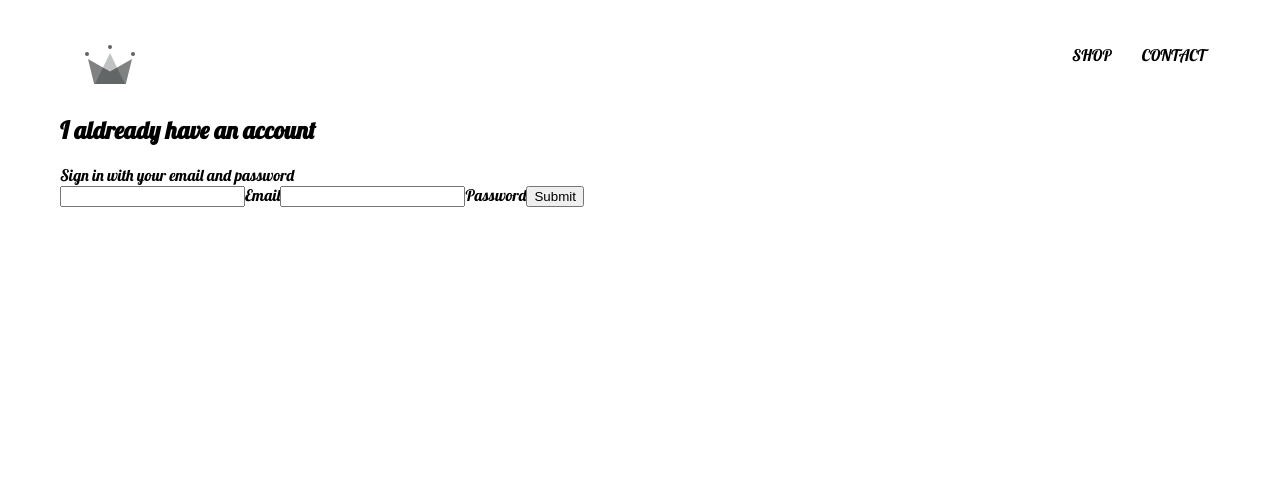
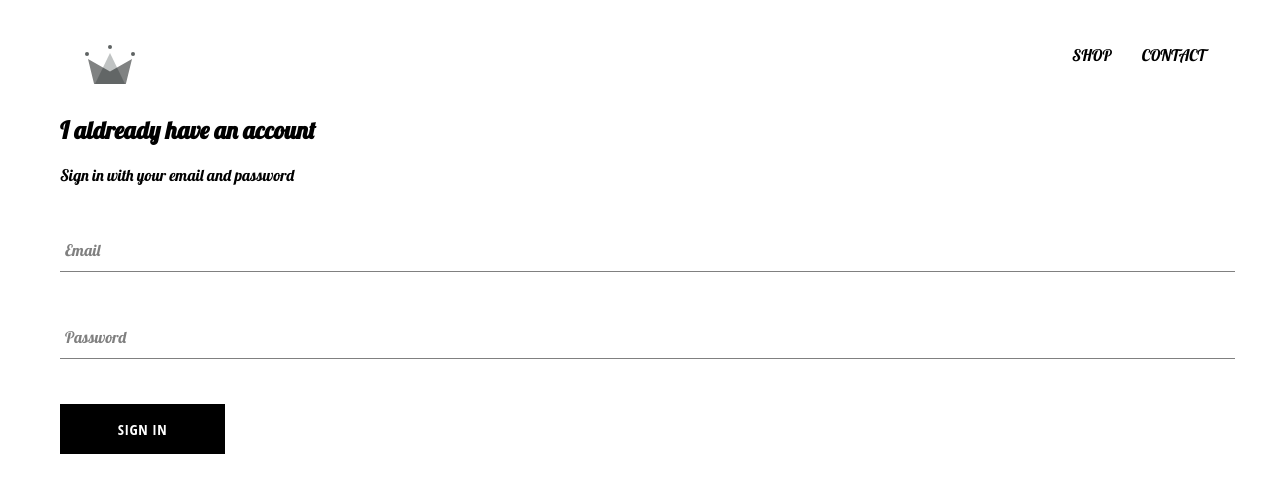
Before and after one commit to hemanth253/Ecommerce-Project-ReactJS, a React (Create React App) app: page /signin in a window 1280 px wide. Shown: the top 492 px of the page. Built offline with nearby package versions, Linux system fonts and the light colour scheme.

Commit message:
Done with SignIn,next FB and SU

```diff
--- /dev/null
+++ b/src/components/custom-button/custom-button.component.jsx
@@ -0,0 +1,13 @@
+import React from "react";
+
+import "./custom-button.styles.scss";
+
+const CustomButton = ({ children, ...otherProps }) => {
+  return (
+    <button className="custom-button" {...otherProps}>
+      {children}
+    </button>
+  );
+};
+
+export default CustomButton;
--- /dev/null
+++ b/src/components/custom-button/custom-button.styles.scss
@@ -0,0 +1,22 @@
+.custom-button {
+  min-width: 165px;
+  width: auto;
+  height: 50px;
+  letter-spacing: 0.5px;
+  line-height: 50px;
+  padding: 0 35px 0 35px;
+  font-size: 15px;
+  background-color: black;
+  color: white;
+  text-transform: uppercase;
+  font-family: 'Open Sans Condensed';
+  font-weight: bolder;
+  border: none;
+  cursor: pointer;
+
+  &:hover {
+    background-color: white;
+    color: black;
+    border: 1px solid black;
+  }
+}
--- a/src/components/form-input/form-input.component.jsx
+++ b/src/components/form-input/form-input.component.jsx
@@ -6,10 +6,7 @@
   return (
     <div>
       <div className="group">
-        <input
-          className="form-input"
-          onChange={handleChange({ ...otherProps })}
-        />
+        <input className="form-input" onChange={handleChange} {...otherProps} />
         {label ? (
           <label
             className={`${
--- a/src/components/form-input/form-input.styles.scss
+++ b/src/components/form-input/form-input.styles.scss
@@ -1,8 +1,6 @@
-// Check this
 $sub-color: grey;
 $main-color: black;
 
-// Check this
 @mixin shrinkLabel {
   top: -14px;
   font-size: 12px;
@@ -31,7 +29,6 @@
     }
 
     &:focus ~ .form-input-label {
-      // Check this
       @include shrinkLabel();
     }
   }
--- a/src/components/menu-item/menu-item.component.jsx
+++ b/src/components/menu-item/menu-item.component.jsx
@@ -5,7 +5,7 @@
 import "./menu-item.styles.scss";
 
 const MenuItem = ({ title, imageUrl, size, linkUrl, match, history }) => {
-  console.log(history);
+  // console.log(history);
   return (
     <div
       className={`${size} menu-item`}
--- a/src/components/sign-in/sign-in.component.jsx
+++ b/src/components/sign-in/sign-in.component.jsx
@@ -1,6 +1,7 @@
 import React from "react";
 
 import FormInput from "../form-input/form-input.component.jsx";
+import CustomButton from "../custom-button/custom-button.component.jsx";
 
 class SignIn extends React.Component {
   constructor() {
@@ -29,26 +30,30 @@
   render() {
     return (
       <div className="sign-in">
-        <h2>I aldready have an account</h2>
+        <h2 className="title">I aldready have an account</h2>
         <span>Sign in with your email and password</span>
         <form onSubmit={this.handleSubmit}>
-          <input
+          <FormInput
             name="email"
             type="email"
             value={this.state.email}
-            onChange={this.handleChange}
+            handleChange={this.handleChange}
+            label="Email"
             required
           />
-          <label>Email</label>
-          <input
+          {/* <label>Email</label> */}
+          <FormInput
             name="password"
             type="password"
             value={this.state.password}
-            onChange={this.handleChange}
+            handleChange={this.handleChange}
+            label="Password"
             required
           />
-          <label>Password</label>
-          <input type="submit" value="Submit" />
+          {/* <label>Password</label> */}
+          <CustomButton type="submit" value="Submit">
+            Sign In
+          </CustomButton>
         </form>
       </div>
     );
--- a/src/components/sign-in/sign-in.styles.scss
+++ b/src/components/sign-in/sign-in.styles.scss
@@ -0,0 +1,10 @@
+.sign-in{
+    width:30vw;
+    display: flex;
+    flex-direction: column;
+
+    .title{
+        margin: 10px;
+    }
+
+}
```
